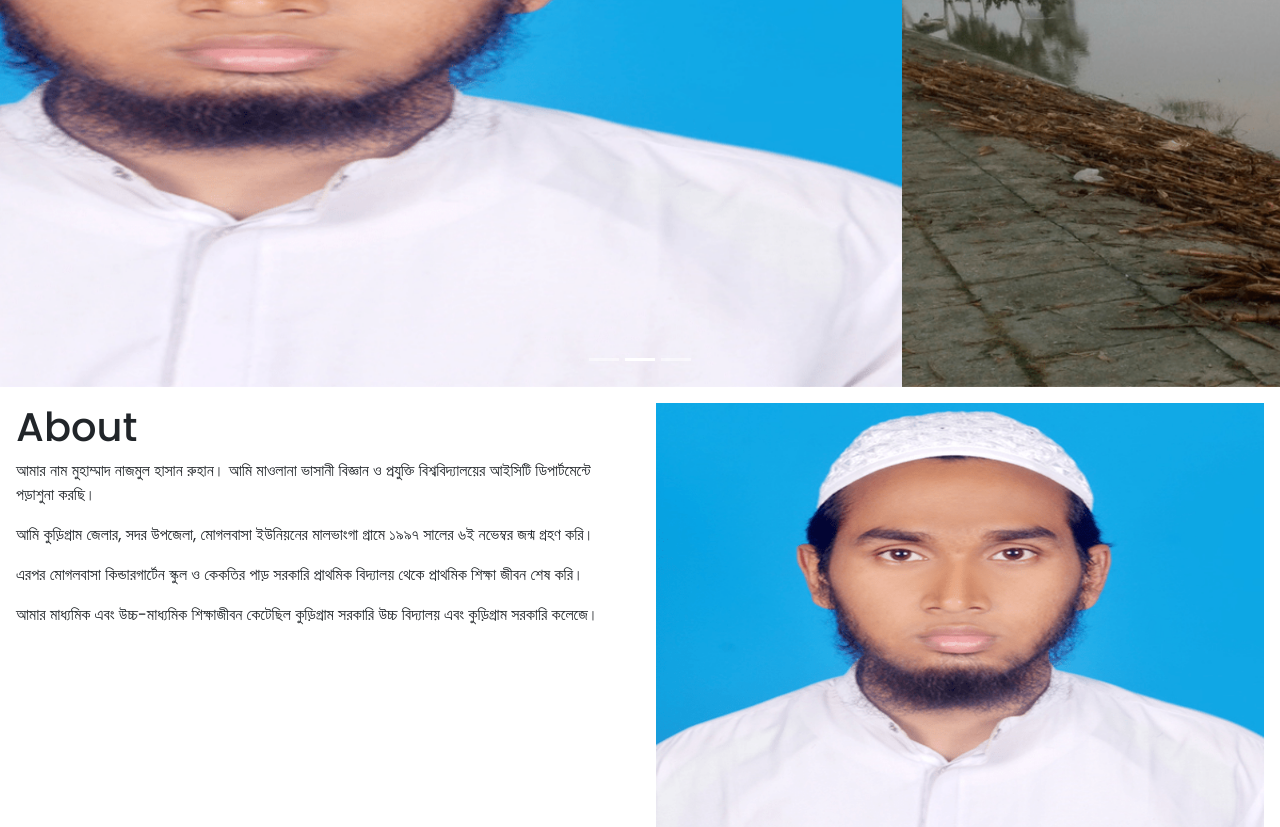
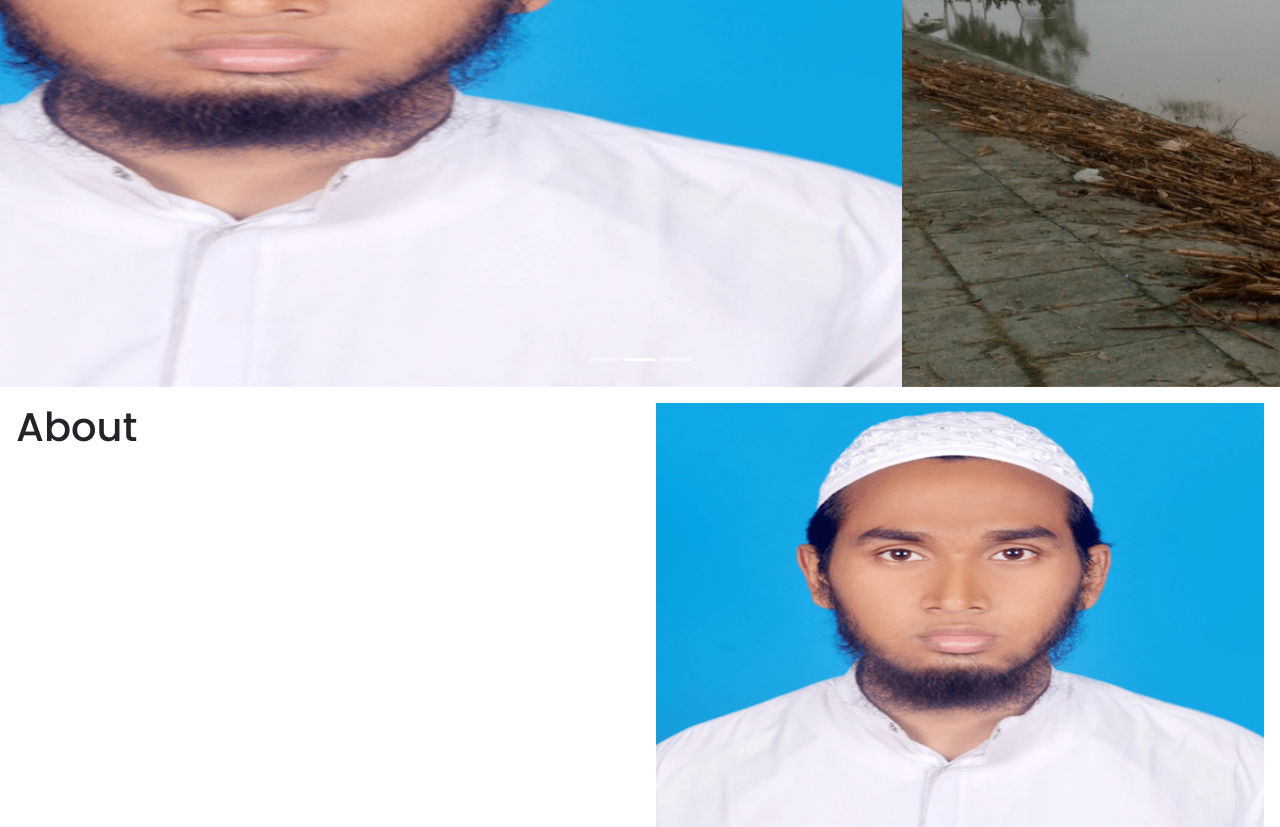
Before and after one commit to IT-17005/My-first-bootstrap-project, a plain HTML site: page index.html in a window 1280 px wide. Shown: the part 354-1181 px from the top of the page. Drawn offline with nearby package versions, Linux system fonts and the light colour scheme.

Commit message:
Update index.html

```diff
--- a/index.html
+++ b/index.html
@@ -72,10 +72,11 @@
 	<div class="row padding">
 		<div class="col-lg-6">
 			<h1 class="display-5">About</h1>
-			<p>আমার নাম মুহাম্মাদ নাজমুল হাসান রুহান। আমি মাওলানা ভাসানী বিজ্ঞান ও প্রযুক্তি বিশ্ববিদ্যালয়ের আইসিটি ডিপার্টমেন্টে পড়াশুনা করছি।</p>
+
+<!-- 			<p>আমার নাম মুহাম্মাদ নাজমুল হাসান রুহান। আমি মাওলানা ভাসানী বিজ্ঞান ও প্রযুক্তি বিশ্ববিদ্যালয়ের আইসিটি ডিপার্টমেন্টে পড়াশুনা করছি।</p>
 			<p>আমি কুড়িগ্রাম জেলার, সদর উপজেলা, মোগলবাসা ইউনিয়নের মালভাংগা গ্রামে ১৯৯৭ সালের ৬ই নভেম্বর জন্ম গ্রহণ করি। </p>
 			<p>এরপর মোগলবাসা কিন্ডারগার্টেন স্কুল ও কেকতির পাড় সরকারি প্রাথমিক বিদ্যালয় থেকে প্রাথমিক শিক্ষা জীবন শেষ করি। </p>
-			<p>আমার মাধ্যমিক এবং উচ্চ-মাধ্যমিক শিক্ষাজীবন কেটেছিল কুড়িগ্রাম সরকারি উচ্চ বিদ্যালয় এবং কুড়িগ্রাম সরকারি কলেজে। </p>
+			<p>আমার মাধ্যমিক এবং উচ্চ-মাধ্যমিক শিক্ষাজীবন কেটেছিল কুড়িগ্রাম সরকারি উচ্চ বিদ্যালয় এবং কুড়িগ্রাম সরকারি কলেজে। </p> -->
 
 		</div>
 <div class="col-lg-6">
```
